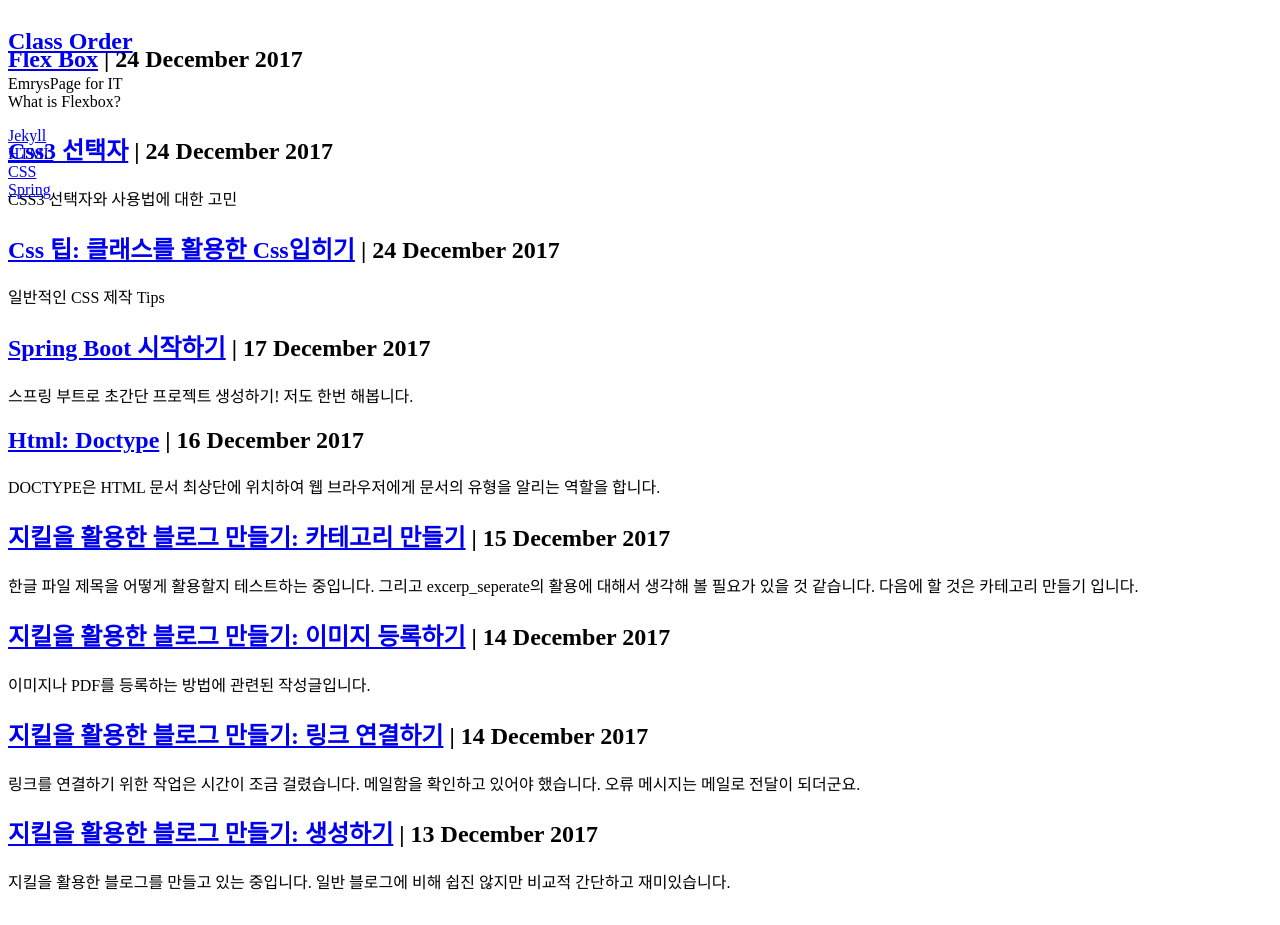
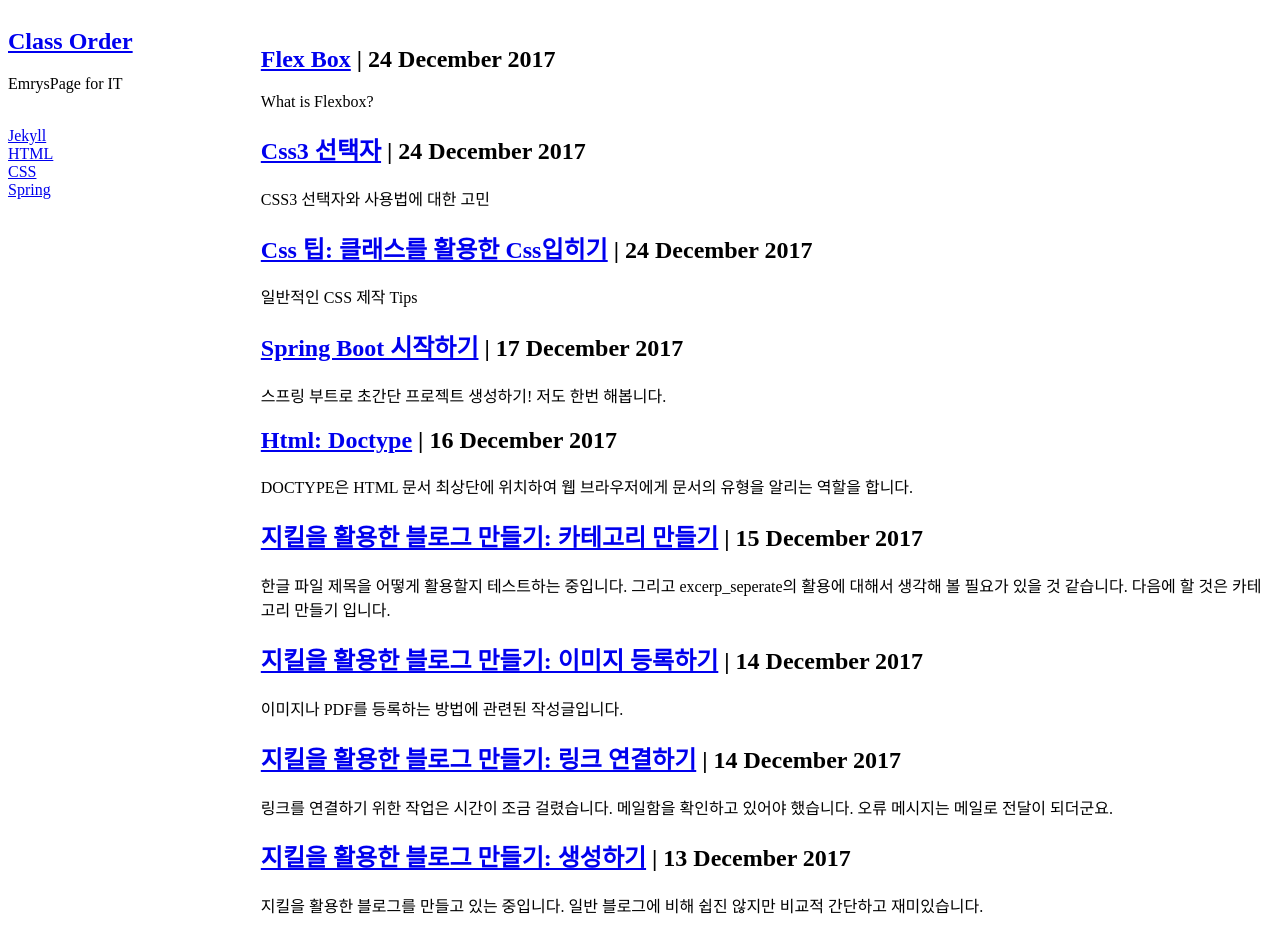
Before and after one commit to ProjectTavern/deprecated-winterguard.github.io, a Jekyll site: the page built from index.html, in a window 1280 px wide. Built offline with Jekyll 4.4.1, drawn with Linux system fonts in a browser that asks for light colours; nearby versions of some CDN libraries; the list of posts is cut into pages by our own code; before the commit the page ends 901 px from its top, so only the background shows below that.

Commit message:
픽스드

```diff
--- a/_layouts/default.html
+++ b/_layouts/default.html
@@ -2,11 +2,11 @@
 <html lang="ko-kr">
     {% include head.html %}
 <body class="flex">
-    <div style="flex: 2; order: 1; position: fixed">
+    <div style="flex: 2; order: 1; position: fixed; z-index: 1">
     {% include main_title.html %}
     {% include categories.html %}
     </div>
-
+    <div style="flex: 2; order: 1"></div>
     <section style="flex:8;order:2">
     {{ content }}
     </section>
```
